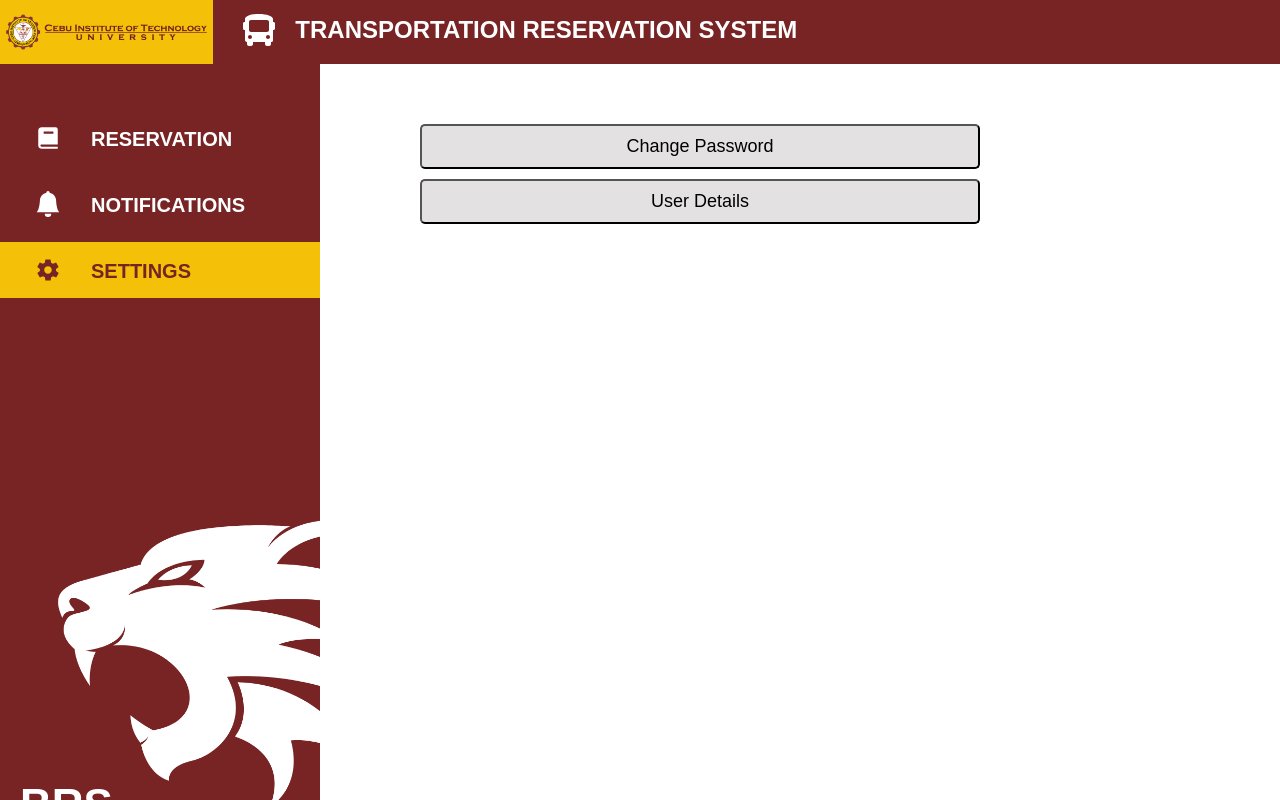
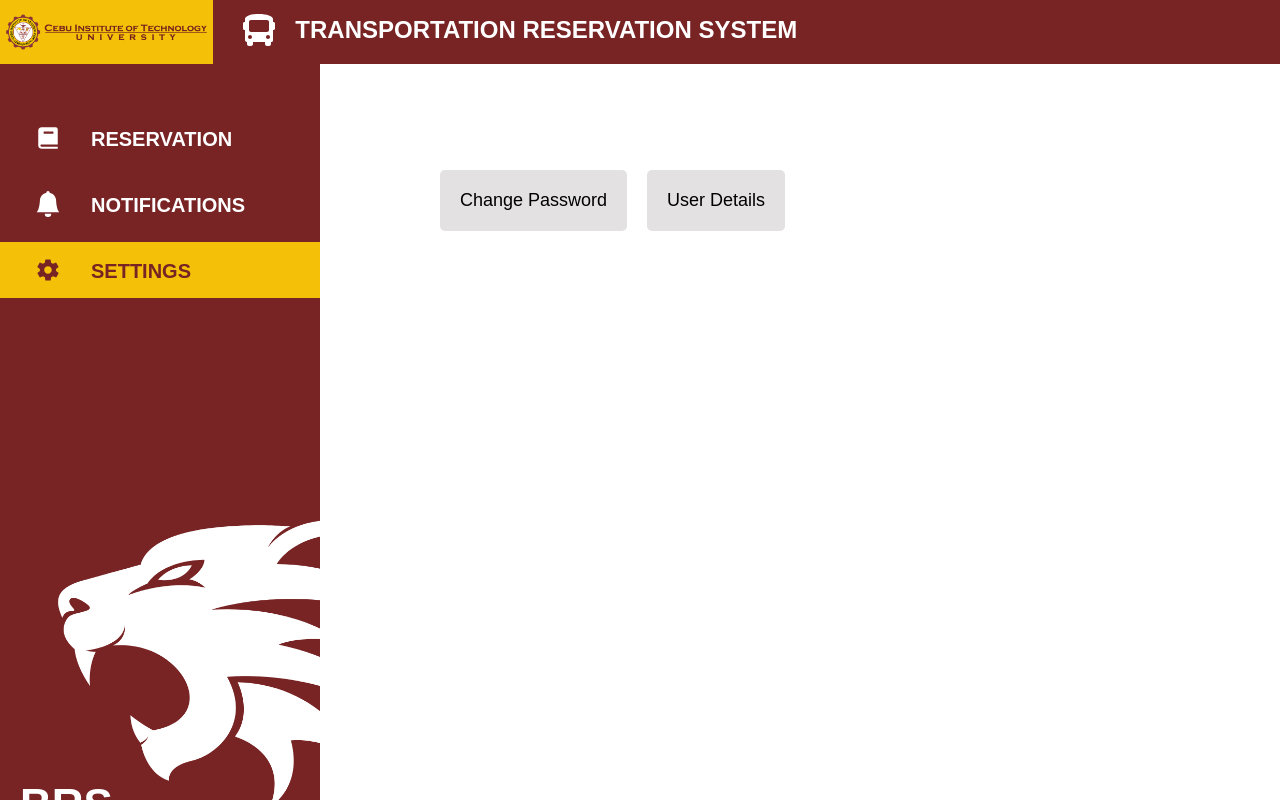
Before and after one commit to mrmickii/BRS-Capstone1, a React (Vite) app in the folder Frontend/: page /settings in a window 1280 px wide. Shown: the top 800 px of the page. Built offline with nearby package versions, Linux system fonts and the light colour scheme; a web font is replaced by a local one.

Commit message:
sidenavbar bug fixed

```diff
--- a/Frontend/src/CSS/headCSS/headSide.css
+++ b/Frontend/src/CSS/headCSS/headSide.css
@@ -2,6 +2,7 @@
   padding: 0;
   margin: 0;
   box-sizing: border-box;
+  font-family: 'Poppins', sans-serif;
 }
 
 .head-view-container {
--- a/Frontend/src/CSS/opcCSS/opcSide.css
+++ b/Frontend/src/CSS/opcCSS/opcSide.css
@@ -3,6 +3,7 @@
   margin: 0;
   box-sizing: border-box;
   overflow: hidden;
+  font-family: 'Poppins', sans-serif;
 }
 
 .opc-view-content-container{
@@ -42,7 +43,7 @@
   background-color: #782324;
   display: flex;
   flex-direction: column;
-  align-items: flex-start; /* Adjusted to align items to the left */
+  align-items: flex-start;
   justify-content: center;
   padding-left: 2%;
   font-family: 'Poppins', sans-serif;
--- a/Frontend/src/CSS/opcCSS/sidenavbar.css
+++ b/Frontend/src/CSS/opcCSS/sidenavbar.css
@@ -1,4 +1,8 @@
-.sidenavbar {
+*{
+  font-family: 'Poppins', sans-serif;
+}
+
+sidenavbar {
   width: 320px;
   height: 100%;
   position: absolute;
--- a/Frontend/src/CSS/userCSS/calendar.css
+++ b/Frontend/src/CSS/userCSS/calendar.css
@@ -1,8 +1,12 @@
+ *{
+  font-family: 'Poppins', sans-serif;
+ }
 .calendar {
   padding: 30px;
   width: 450px;
   background-color: #CBC3C3;
   border-radius: 15px;
+
 }
 
 .calendar-nav {
--- a/Frontend/src/CSS/userCSS/forgotpass.css
+++ b/Frontend/src/CSS/userCSS/forgotpass.css
@@ -4,6 +4,7 @@
 
   *{
     overflow: hidden;
+    font-family: 'Poppins', sans-serif;
   }
 
   .forgot-container {
@@ -13,7 +14,7 @@
     padding: 50px;
     border-radius: 8px;
     box-shadow: 0 0 10px rgba(0, 0, 0, 0.1);
-    width: 700px;
+    width: 550px;
     height: 300px;
     margin-top: 30px;
     align-items: center;
--- a/Frontend/src/CSS/userCSS/login.css
+++ b/Frontend/src/CSS/userCSS/login.css
@@ -4,6 +4,7 @@
 
 *{
   overflow: hidden;
+  font-family: 'Poppins', sans-serif;
 }
 
 .login-container {
@@ -13,7 +14,7 @@
   padding: 50px;
   border-radius: 8px;
   box-shadow: 0 0 10px rgba(0, 0, 0, 0.1);
-  width: 700px;
+  width: 550px;
   height: 420px;
   margin-top: 30px;
   align-items: center;
--- a/Frontend/src/CSS/userCSS/notification.css
+++ b/Frontend/src/CSS/userCSS/notification.css
@@ -1,3 +1,7 @@
+*{
+  font-family: 'Poppins', sans-serif;
+}
+
 .notification-container {
     position: absolute;
     left: 400px;
--- a/Frontend/src/CSS/userCSS/preloader.css
+++ b/Frontend/src/CSS/userCSS/preloader.css
@@ -1,10 +1,11 @@
+
 .preloader {
   position: fixed;
   top: 0;
   left: 0;
   width: 100%;
   height: 100%;
-  background-color: #ffffff;
+  background-color: white;
   display: flex;
   justify-content: center;
   align-items: center;
--- a/Frontend/src/CSS/userCSS/reservation.css
+++ b/Frontend/src/CSS/userCSS/reservation.css
@@ -1,3 +1,7 @@
+*{
+  font-family: 'Poppins', sans-serif;
+}
+
 .subheader {
   position: absolute;
   left: 350px;
--- a/Frontend/src/CSS/userCSS/reservation2.css
+++ b/Frontend/src/CSS/userCSS/reservation2.css
@@ -1,5 +1,6 @@
 *{
   overflow: hidden;
+  font-family: 'Poppins', sans-serif;
 }
 
 .subheader {
@@ -31,6 +32,7 @@
 .selectsched h2{
   font-size: 24px;
   color: #782324;
+  font-family: 'Poppins', sans-serif;
 }
 .selecttime{
   position: absolute;
--- a/Frontend/src/CSS/userCSS/settings.css
+++ b/Frontend/src/CSS/userCSS/settings.css
@@ -1,11 +1,17 @@
+*{
+  font-family: 'Poppins', sans-serif;
+}
+
 .settings-container {
-    display: flex;
-    flex-direction: column;
-    margin-top: 40px;
+   position: absolute;
+   flex-direction: column;
+    top: 150px;
     border-radius: 8px;
     padding: 20px;
-    margin-left: 400px;
+    left: 400px;
     width: 600px;
+    z-index: -999;
+
   }
 
   .setting-button {
@@ -17,7 +23,10 @@
     transition: background-color 0.3s ease, color 0.3s;
     font-size: 18px;
     color: black;
+    border: none;
+    padding: 20px;
     text-decoration: none;
+    margin-left: 20px;
   }
 
   .setting-button:hover {
--- a/Frontend/src/CSS/userCSS/sidenavbar.css
+++ b/Frontend/src/CSS/userCSS/sidenavbar.css
@@ -1,3 +1,7 @@
+
+*{
+  font-family: 'Poppins', sans-serif;
+}
 .sidenavbar {
   width: 320px;
   height: 100%;
@@ -58,9 +62,7 @@
   color: white;
 }
 
-
-
-.active {
+.sidenavbar .active {
   background-color: #F4C108;
   color: #782324 !important;
 }
```
